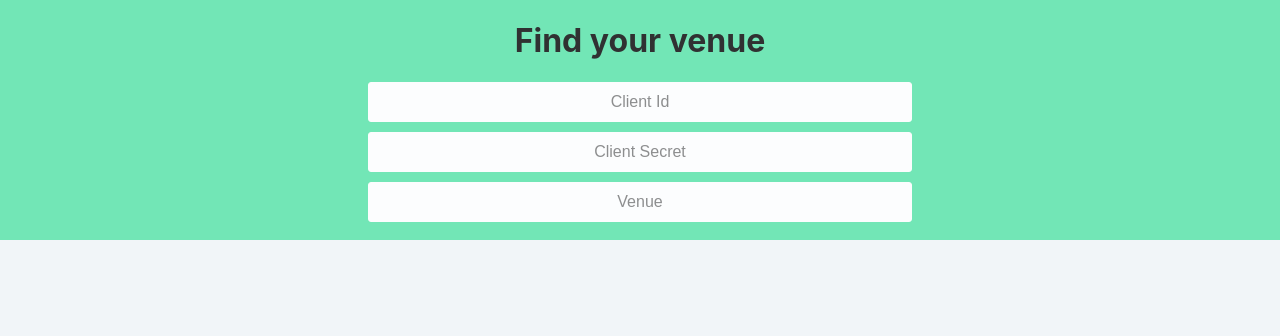
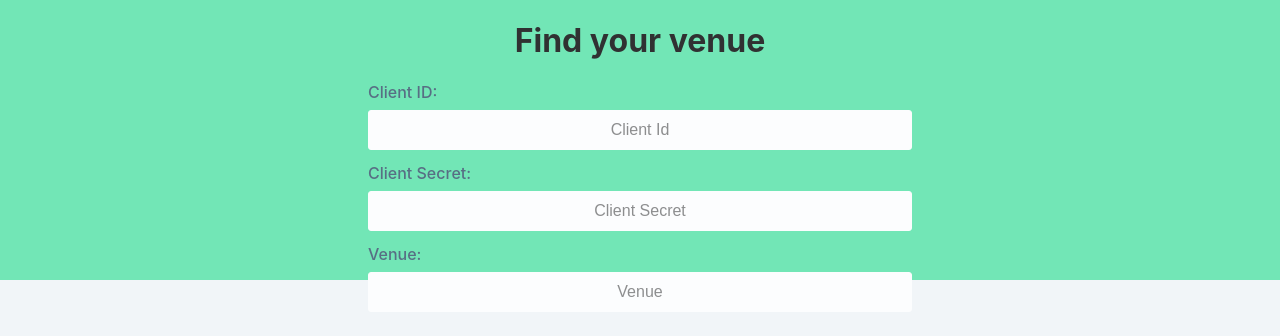
Before and after one commit to steffipereira/SearchAPI, a React (Create React App) app: page / in a window 1280 px wide. Shown: the top 336 px of the page. Built offline with nearby package versions, Linux system fonts and the light colour scheme.

Commit message:
adding types and refactoring search component

```diff
--- a/src/components/Search/presentation.js
+++ /dev/null
@@ -1,43 +0,0 @@
-import React, { useEffect } from 'react'
-import { Wrapper, Form, Input } from './presentation.styled'
-
-const Search = ({ setSearchTerm, setClientId, setClientSecret }) => {
-	const search = React.useRef('')
-	const id = React.useRef('')
-	const secret = React.useRef('')
-
-  useEffect(() => {
-   search.current.focus()
-	}, [])
-
- return (
-		<Wrapper>
-			<h1>Find your venue</h1>
-		 	<Form onSubmit={(e) => e.preventDefault()} >
-			 <Input
-				 type="text"
-				 placeholder="Client Id"
-				 ref={id}
-				 value={id.current.value}
-				 onChange={() => setClientId(id.current.value)}
-			 />
-			 <Input
-				 type="text"
-				 placeholder="Client Secret"
-				 ref={secret}
-				 value={secret.current.value}
-				 onChange={() => setClientSecret(secret.current.value)}
-			 />
-			 <Input
-				 type="text"
-				 placeholder="Venue"
-				 ref={search}
-				 value={search.current.value}
-				 onChange={() => setSearchTerm(search.current.value)}
-			 />
-		 </Form>
-		</Wrapper>
-  )
-}
-
-export default Search
--- a/src/components/Search/presentation.styled.js
+++ b/src/components/Search/presentation.styled.js
@@ -5,13 +5,24 @@ const Wrapper = styled.div`
 	background: #53e3a6;
 	opacity: .8;
 	width: 100%;
-	height: 30vh;
+	height: 35vh;
 	align-items: center;
 	flex-direction: column;
 `
 const Form = styled.form`
 	display: flex;
 	flex-direction: column;
+`
+const FormControl = styled.div`
+  margin-bottom: .2rem;
+`
+const Label = styled.label`
+	display: block;
+	text-transform: capitalize;
+	font-weight: 500;
+	color: #324d67;
+	margin-right: 1rem;
+	margin-bottom: .5rem;
 `
 const Input = styled.input`
 	display: flex;
@@ -50,4 +61,4 @@ const Button = styled.button`
 }
 `
 
-export { Wrapper, Form, Input, Button }
+export { Wrapper, Form, Input, Button, Label, FormControl }
--- /dev/null
+++ b/src/components/Search/presentation.tsx
@@ -0,0 +1,62 @@
+import React, { FC, useEffect, useRef } from 'react'
+import { Wrapper, Form, Input, Label, FormControl } from './presentation.styled'
+
+export interface ISearchProp {
+	setSearchTerm: (searchTerm: string) => void
+	setClientId: (clientId: string) => void
+	setClientSecret: (clientSecret: string) => void
+	clientId: string
+	searchTerm: string
+	clientSecret: string
+}
+
+const Search: FC<ISearchProp> = ({ setSearchTerm, setClientId, setClientSecret, clientId, searchTerm, clientSecret }) => {
+	const id = useRef<HTMLInputElement>(null)
+
+	useEffect(() => {
+		if(id && id.current) {
+      id.current.focus()
+    }
+	}, [])
+
+ return (
+		<Wrapper>
+			<h1>Find your venue</h1>
+		 <Form onSubmit={(e: HTMLFormElement) => e.preventDefault()} >
+			 <FormControl>
+				<Label htmlFor="clientId">Client ID:</Label>
+				<Input
+					type="text"
+					placeholder="Client Id"
+					ref={id}
+					value={clientId}
+					name="clientId"
+					onChange={(e: React.ChangeEvent<HTMLInputElement>) => setClientId(e.currentTarget.value)}
+				/>
+			 </FormControl>
+			 <FormControl>
+					<Label htmlFor="clientSecret">Client Secret:</Label>
+					<Input
+						type="text"
+					 	placeholder="Client Secret"
+					 	name="clientSecret"
+						value={clientSecret}
+						onChange={(e: React.ChangeEvent<HTMLInputElement>) => setClientSecret(e.currentTarget.value)}
+					/>
+				</FormControl>
+			 	<FormControl>
+					<Label htmlFor="search">Venue:</Label>
+					<Input
+						type="text"
+						placeholder="Venue"
+						name="search"
+						value={searchTerm}
+						onChange={(e: React.ChangeEvent<HTMLInputElement>) => setSearchTerm(e.target.value)}
+					/>
+				</FormControl>
+		 </Form>
+		</Wrapper>
+  )
+}
+
+export default Search
```
Also changed, not shown: 1 other file (tests, documents, lock files or other folders).
